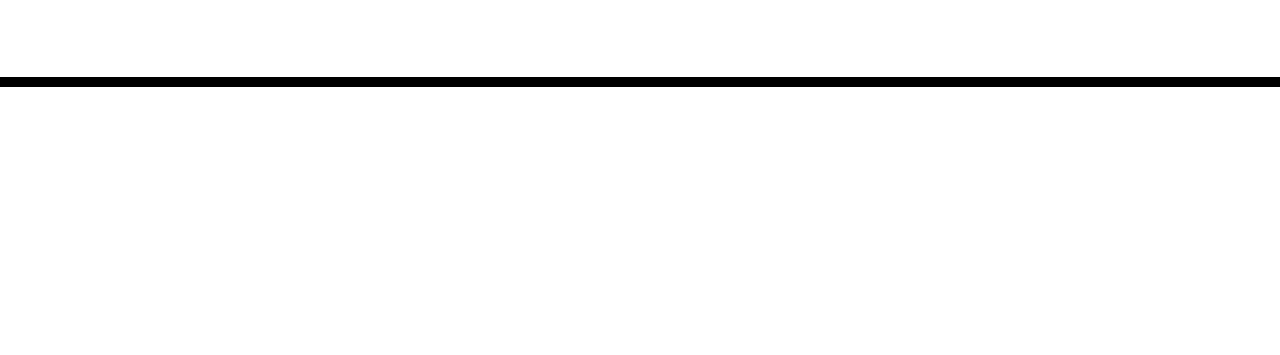
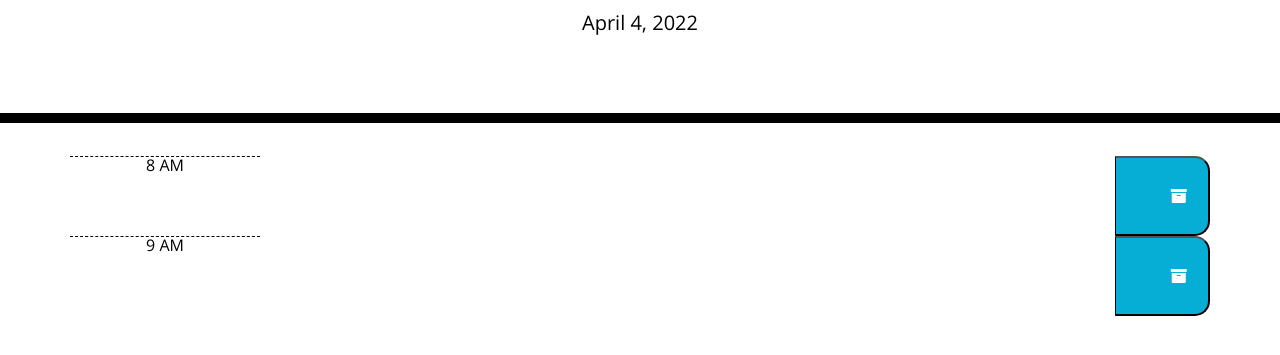
Before and after one commit to TylerS175/Work-Day-Scheduler-Assignment-5, a plain HTML site: page index.html in a window 1280 px wide. Shown: the part 181-536 px from the top of the page. Drawn offline with nearby package versions, Linux system fonts and the light colour scheme.

Commit message:
Add 8am/9am timeblocks

```diff
--- a/index.html
+++ b/index.html
@@ -29,10 +29,28 @@
       <p id="currentDay" class="lead"></p>
     </header>
     <div class="container">
-
+      <!-- Timeblocks go here -->
+      <div class="row time-block">
+        <div class = "col-2 hour">8 AM</div>
+        <div class = "col-9 taskBin" id="task-8">
+          <p id= "task-item-0"></p>
+      </div>
+      <button class="col 1 saveBtn" id="save-btn">
+        <span class="fa fa-archive"></span>
+      </button>
+    </div>
+    <div class ="row time-block">
+      <div class = "col-2 hour">9 AM</div>
+      <div class = "col-9 taskBin" id="task-9">
+        <p id = "task-item-1"></p>
+      </div>
+      <button class="col 1 saveBtn" id="save-btn">
+        <span class="fa fa-archive"></span>
+      </button>
     </div>
 
     <script src="https://code.jquery.com/jquery-3.4.1.min.js"></script>
     <script src="https://cdnjs.cloudflare.com/ajax/libs/moment.js/2.24.0/moment.min.js"></script>
+    <script src="./javascript.js"></script>
   </body>
 </html>
```
